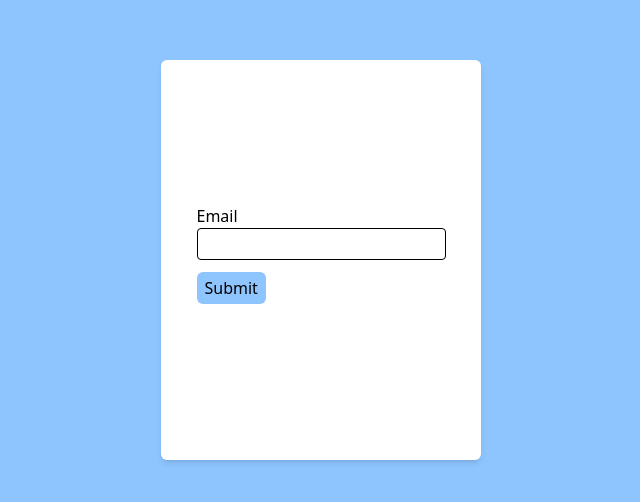
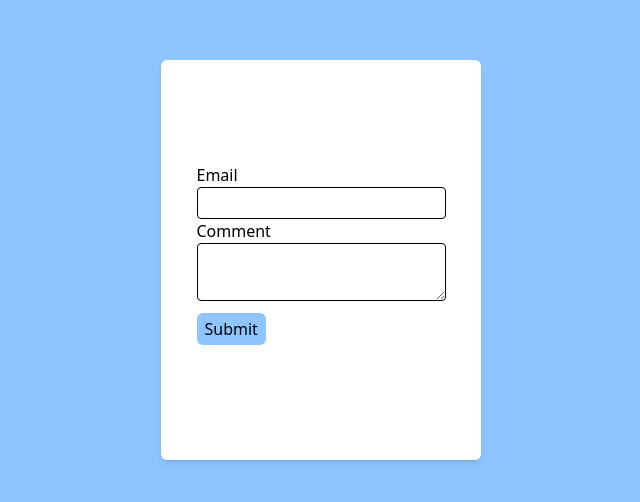
Before and after one commit to sammyyaws/react-tutorials, a React (Vite) app: page / in a window 1280 px wide. Shown: the part 140-642 px from the top of the page, without its empty margins (319-959 px from the left). Built offline with nearby package versions, Linux system fonts and the light colour scheme.

Commit message:
Update: create a textarea component

```diff
--- a/src/components/FormikContainer.jsx
+++ b/src/components/FormikContainer.jsx
@@ -6,10 +6,12 @@ import FormikControl from './FormikControl'
 //initail values
 const initialValues={
 email:"",
+comment:""
 }
 //validating
 const validationSchema=Yup.object({
-email:Yup.string().required("This field is required")
+email:Yup.string().required("This field is required"),
+comment:Yup.string().required("This field is required")
 })
 //on submit function
 const onSubmit =values=>{
@@ -25,6 +27,7 @@ function FormikContainer() {
         <Form>
 
 <FormikControl control="input" name="email" type="email" label="Email"/>
+<FormikControl control="textarea" name="comment" type="textarea" label="Comment"/>
         <button className={button} type="submit" disabled={!formik.isValid || formik.isSubmitting}> Submit</button>
         </Form>
 
--- a/src/components/FormikControl.jsx
+++ b/src/components/FormikControl.jsx
@@ -1,11 +1,13 @@
 import Input from './Input'
 import React from 'react'
+import Textarea from './Textarea'
 
 function FormikControl(props) {
     const{control,...rest}=props
   switch(control){
     case"input": return <Input {...rest}/>
     case "textarea":
+        return <Textarea {...rest}/>
     case "checkbox":
     case "radio":
     case "select":
--- a/src/components/Input.jsx
+++ b/src/components/Input.jsx
@@ -7,7 +7,7 @@ function Input(props) {
   return (
     <div>
     <label className='label'>{label}</label>
-      <Field className={input}id={name} name={name} {...rest}/>
+      <Field className={input}id={name}  name={name} {...rest}/>
       <ErrorMessage className={inputerror} component="div" name={name}/>
     </div>
   )
--- /dev/null
+++ b/src/components/Textarea.jsx
@@ -0,0 +1,17 @@
+import React from 'react'
+import * as Yup from "yup"
+import { Field,ErrorMessage, } from 'formik'
+import { input, inputerror } from '../styles/FormClass'
+function Textarea(props) {
+    const {label,name,...rest}=props
+  return (
+    <div>
+    <label className={label} htmlFor={name}>{label}</label>
+    <Field className={input} as="textarea" name={name} {...rest}/>
+    <ErrorMessage component="div" className={inputerror} name={name}/>
+
+    </div>
+  )
+}
+
+export default Textarea
```
